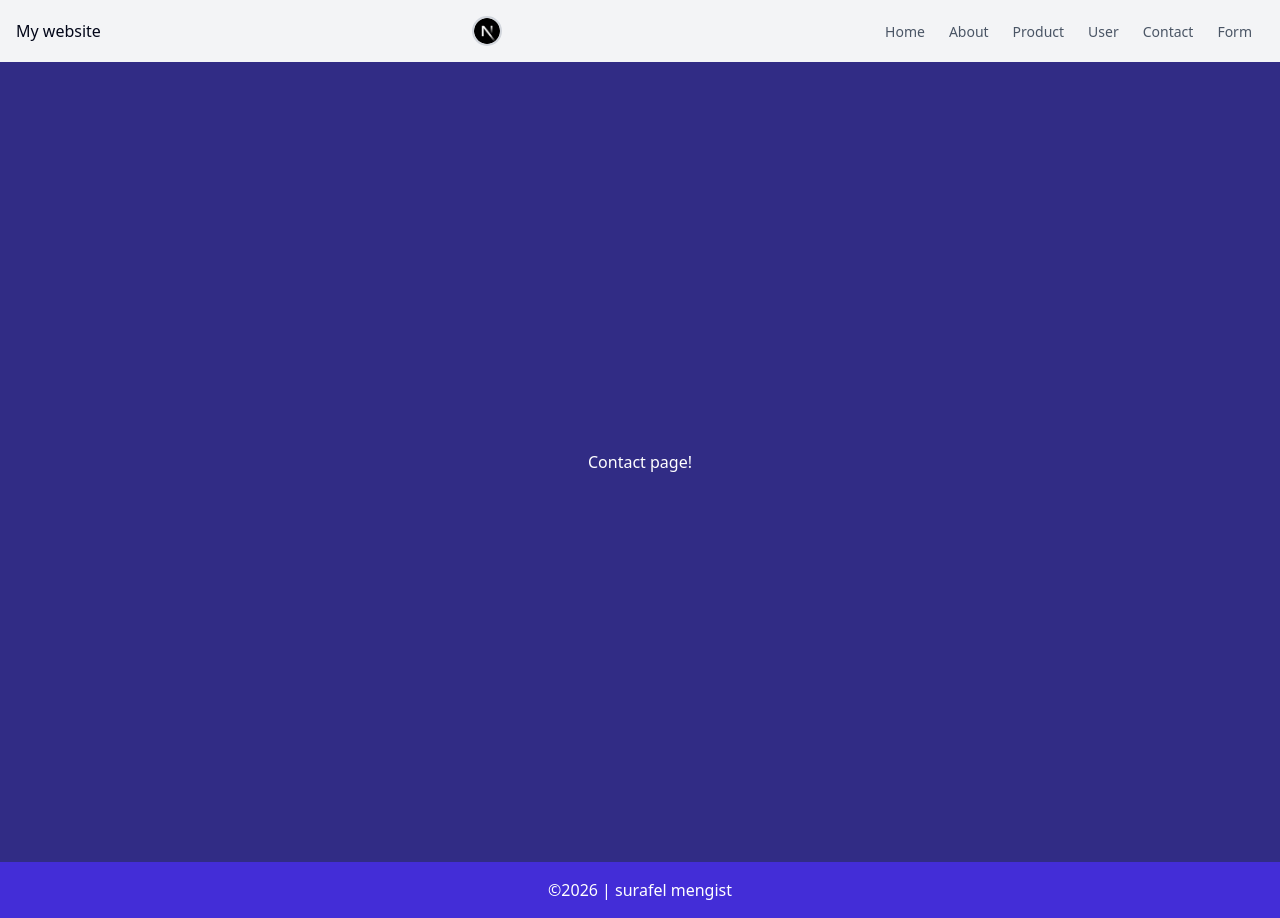
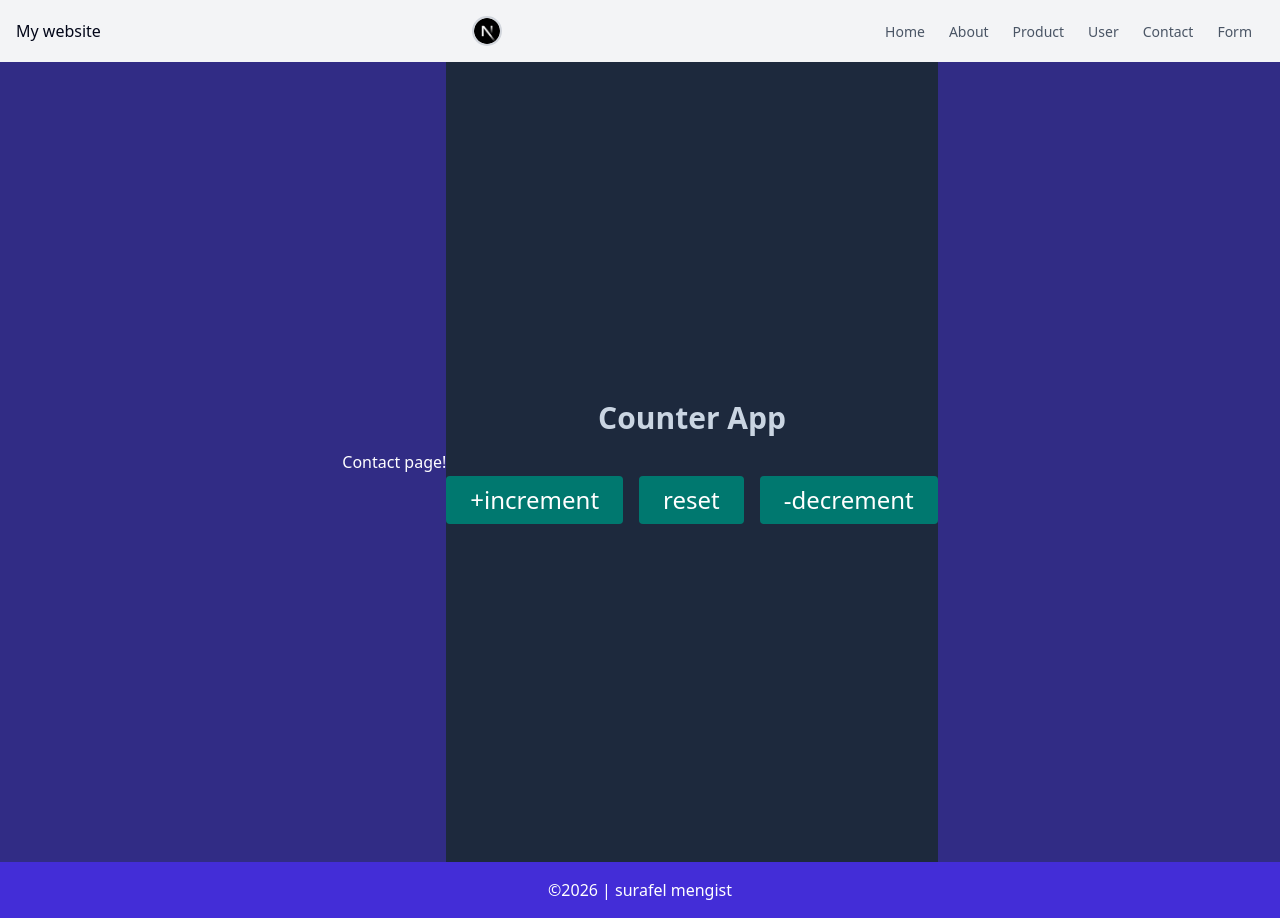
Before and after one commit to abyssiniatech/Zustand-State-Liberary, a Next.js app: page /contact in a window 1280 px wide. Built offline with nearby package versions, Linux system fonts and the light colour scheme.

Commit message:
add increment

```diff
--- /dev/null
+++ b/app/components/Counterapp.tsx
@@ -0,0 +1,19 @@
+ "use client"
+import { incrementstore } from "@/store/useincrement"
+const Counterapp = () => {
+    const {increment,decrement,reset} = incrementstore()
+  return (
+    <div className="bg-slate-800 min-h-screen flex text-slate-300 justify-center items-center">
+       <section>
+        <h1 className="text-3xl font-bold text-center">Counter App</h1>
+        <div className="flex items-center justify-center gap-4 mt-10">
+            <button onClick={increment} className="bg-teal-700 text-white rounded px-6 py-2 text-2xl hover:bg-teal-600">+increment</button>
+            <button onClick={reset} className="bg-teal-700 text-white rounded px-6 py-2 text-2xl hover:bg-teal-600">reset</button>
+            <button onClick={decrement} className="bg-teal-700 text-white rounded px-6 py-2 text-2xl hover:bg-teal-600">-decrement</button>
+            </div>
+       </section>
+    </div>
+  )
+}
+
+export default Counterapp
--- a/app/contact/page.tsx
+++ b/app/contact/page.tsx
@@ -1,7 +1,10 @@
-export default function Contact(){
-    return(
-        <div className="min-h-screen flex justify-center items-center  bg-indigo-900 text-white">
-            <h1>Contact page!</h1>
-        </div>
-    )
+// Make sure the filename and path are correct. If your file is named 'CounterApp.tsx', update the import:
+import CounterApp from "../components/CounterApp";
+export default function Contact() {
+  return (
+    <div className="min-h-screen flex justify-center items-center  bg-indigo-900 text-white">
+      <h1>Contact page!</h1>
+      <CounterApp />
+    </div>
+  );
 }
--- /dev/null
+++ b/store/useincrement.ts
@@ -0,0 +1,15 @@
+import {create} from "zustand"
+interface Incrementprop{
+    counter:number;
+    increment:()=>void;
+    decrement:()=>void;
+    reset:()=>void;
+}
+
+// create zustand store
+export const incrementstore = create<Incrementprop>((set) => ({
+    counter: 0,
+    increment: () => set((state) => ({ counter: state.counter + 1 })),
+    decrement: () => set((state) => ({ counter: state.counter - 1 })),
+    reset: () => set(() => ({ counter: 0 }))
+}))
```
